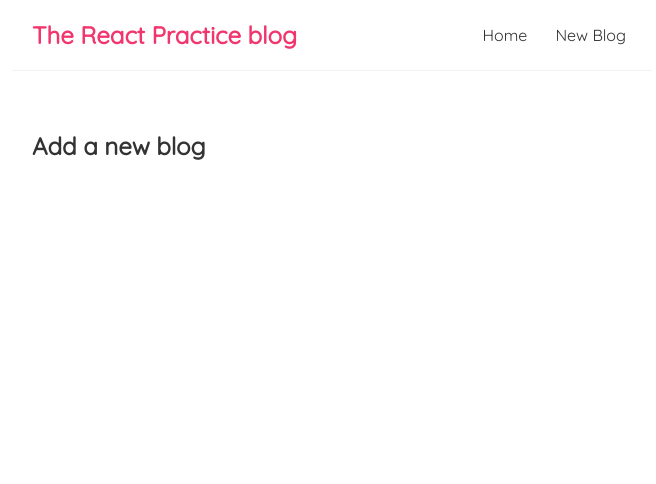
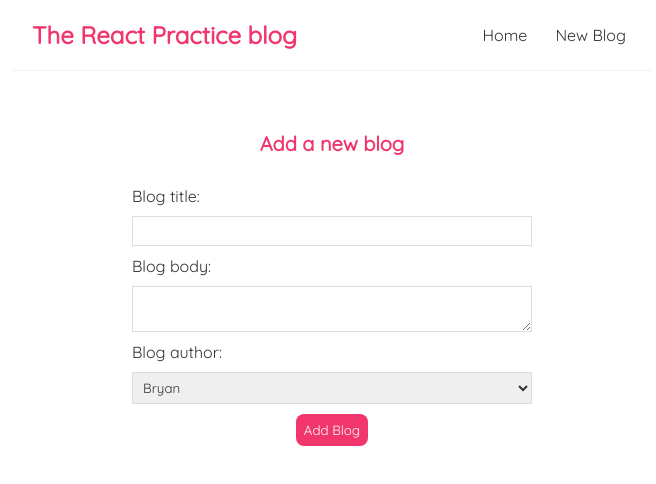
Before and after one commit to ebssgd/reactBlog, a React (Create React App) app: page /create in a window 1280 px wide. Shown: the top 484 px of the page, without its empty margins (308-964 px from the left). Built offline with nearby package versions, Linux system fonts and the light colour scheme.

Commit message:
Final commit

```diff
--- a/data/db.json
+++ b/data/db.json
@@ -17,6 +17,12 @@
       "body": "Remember, a Jedi can feel the Force flowing through him. I care. So, what do you think of her, Han? Hokey religions and ancient weapons are no match for a good blaster at your side, kid. I want to come with you to Alderaan. There's nothing for me here now. I want to learn the ways of the Force and be a Jedi, like my father before me.\nThe Force is strong with this one. I have you now. I can't get involved! I've got work to do! It's not that I like the Empire, I hate it, but there's nothing I can do about it right now. It's such a long way from here.",
       "author": "Bryan",
       "id": 3
+    },
+    {
+      "title": "Testing ",
+      "body": "Will this work. Probably, but who knows?",
+      "author": "Bryan",
+      "id": 4
     }
   ]
 }
--- a/package.json
+++ b/package.json
@@ -8,6 +8,7 @@
     "@testing-library/user-event": "^12.8.3",
     "react": "^17.0.2",
     "react-dom": "^17.0.2",
+    "react-router-dom": "^5.2.1",
     "react-scripts": "4.0.3",
     "web-vitals": "^1.1.2"
   },
--- /dev/null
+++ b/src/404.js
@@ -0,0 +1,13 @@
+import { Link } from "react-router-dom";
+
+const NotFound = () => {
+  return (
+    <div className="not-found">
+      <h2>Sorry</h2>
+      <p>That page cannot be found.</p>
+      <Link to="/">Back home</Link>
+    </div>
+  );
+};
+
+export default NotFound;
--- a/src/App.js
+++ b/src/App.js
@@ -2,6 +2,8 @@ import Navbar from "./Navbar";
 import Home from "./Home";
 import { BrowserRouter as Router, Route, Switch } from "react-router-dom";
 import Create from "./Create";
+import BlogDetails from "./BlogDetails";
+import NotFound from "./404";
 
 function App() {
   // const title = "Welcome to my practice React blog";
@@ -24,6 +26,12 @@ function App() {
             <Route path="/create">
               <Create />
             </Route>
+            <Route path="/blogs/:id">
+              <BlogDetails />
+            </Route>
+            <Route path="*">
+              <NotFound />
+            </Route>
           </Switch>
         </div>
         {/* <p>{10}</p>
--- /dev/null
+++ b/src/BlogDetails.js
@@ -0,0 +1,37 @@
+import { useHistory, useParams } from "react-router-dom";
+import useFetch from "./useFetch";
+
+const BlogDetails = () => {
+  const { id } = useParams();
+  const {
+    data: blog,
+    error,
+    isPending,
+  } = useFetch("http://localhost:8000/blogs" + id);
+  const history = useHistory();
+
+  const handleClick = () => {
+    fetch("http://localhost:8000/blogs" + blog.id, { method: "DELETE" }).then(
+      () => {
+        history.push("/");
+      }
+    );
+  };
+
+  return (
+    <div className="blog-details">
+      {isPending && <div>Loading...</div>}
+      {error && <div>{error}</div>}
+      {blog && (
+        <article>
+          <h2>{blog.title}</h2>
+          <p>Written by {blog.author}</p>
+          <div>{blog.body}</div>
+          <button onClick={handleClick}>Delete</button>
+        </article>
+      )}
+    </div>
+  );
+};
+
+export default BlogDetails;
--- a/src/BlogList.js
+++ b/src/BlogList.js
@@ -1,3 +1,5 @@
+import { Link } from "react-router-dom";
+
 const BlogList = ({ blogs, title }) => {
   //const blogs = props.blogs; //By passing the props Object into the function,
   //we are then able to use it here in order to have it be passed into the function
@@ -8,8 +10,10 @@ const BlogList = ({ blogs, title }) => {
       <h2>{title}</h2>
       {blogs.map((blog) => (
         <div className="blog-preview" key={blog.id}>
-          <h2>{blog.title}</h2>
-          <p>Written by: {blog.author}</p>
+          <Link to={`/blogs/${blog.id}`}>
+            <h2>{blog.title}</h2>
+            <p>Written by: {blog.author}</p>
+          </Link>
           {/* <button onClick={() => handleDelete(blog.id)}>Delete</button> */}
         </div>
       ))}
--- a/src/Create.js
+++ b/src/Create.js
@@ -1,7 +1,53 @@
+import { useState } from "react";
+import { useHistory } from "react-router-dom";
+
 const Create = () => {
+  const [title, setTitle] = useState("");
+  const [body, setBody] = useState("");
+  const [author, setAuthor] = useState("Bryan");
+  const [isPending, setIsPending] = useState(false);
+  const history = useHistory();
+
+  const handleSubmit = (e) => {
+    e.preventDefault();
+    const blog = { title, body, author };
+    setIsPending(true);
+
+    fetch("http://localhost:8000/blogs", {
+      method: "POST",
+      headers: { "Content-Type": "application/json" },
+      body: JSON.stringify(blog),
+    }).then(() => {
+      console.log("New blog added");
+      setIsPending(false);
+      history.push("/");
+    });
+  };
   return (
     <div className="create">
       <h2>Add a new blog</h2>
+      <form onSubmit={handleSubmit}>
+        <label>Blog title:</label>
+        <input
+          type="text"
+          required
+          value={title}
+          onChange={(e) => setTitle(e.target.value)}
+        ></input>
+        <label>Blog body:</label>
+        <textarea
+          required
+          value={body}
+          onChange={(e) => setBody(e.target.value)}
+        ></textarea>
+        <label>Blog author:</label>
+        <select value={author} onChange={(e) => setAuthor(e.target.value)}>
+          <option value="Bryan">Bryan</option>
+          <option value="Igor">Igor</option>
+        </select>
+        {!isPending && <button>Add Blog</button>}
+        {isPending && <button disabled>Adding blog...</button>}
+      </form>
     </div>
   );
 };
--- a/src/index.css
+++ b/src/index.css
@@ -56,3 +56,65 @@
   color: #f1356d;
   margin-bottom: 8px;
 }
+
+.blog-preview a {
+  text-decoration: none;
+}
+
+/* blog details page */
+.blog-details h2 {
+  font-size: 20px;
+  color: #f1356d;
+  margin-bottom: 10px;
+}
+
+.blog-details div {
+  margin: 20px 0;
+}
+
+.blog-details button {
+  background: #f1356d;
+  color: #fff;
+  border: 0;
+  padding: 8px;
+  border-radius: 8px;
+  cursor: pointer;
+}
+
+/* create a new blog form */
+.create {
+  max-width: 400px;
+  margin: 0 auto;
+  text-align: center;
+}
+
+.create label {
+  text-align: left;
+  display: block;
+}
+
+.create h2 {
+  font-size: 20px;
+  color: #f1356d;
+  margin-bottom: 30px;
+}
+
+.create input,
+.create textarea,
+.create select {
+  width: 100%;
+  padding: 6px;
+  margin: 10px 0;
+  border: 1px solid #ddd;
+  box-sizing: border-box;
+  display: block;
+}
+
+.create button {
+  background: #f1356d;
+  color: #fff;
+  border: 0;
+  padding: 8px;
+  border-radius: 8px;
+  cursor: pointer;
+}
```
Also changed, not shown: 1 other file (tests, documents, lock files or other folders).
